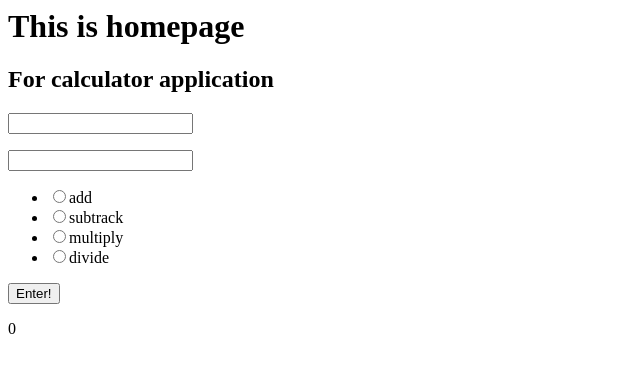
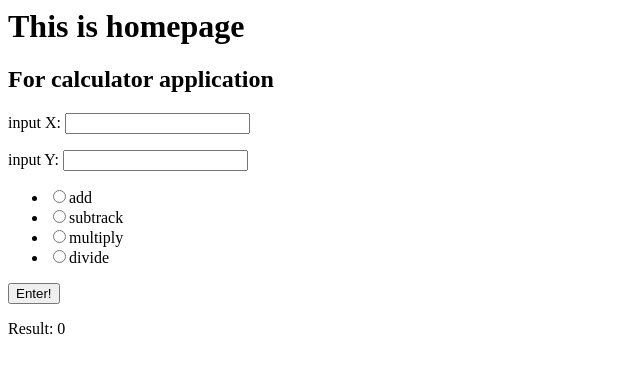
Before and after one commit to Kongpob-R/DjangoCalculator, a Django app: page / in a window 1280 px wide. Shown: the top 373 px of the page, without its empty margins (0-640 px from the left). Run offline with Django 3.2, Linux system fonts and the light colour scheme.

Commit message:
adding label

```diff
--- a/calculator/templates/home.html
+++ b/calculator/templates/home.html
@@ -3,8 +3,19 @@
 
 <form action="" method="post">
     {% csrf_token %}
-    <p><input type="text" name="X" id="X"></p>
-    <p><input type="text" name="Y" id="Y"></p>
+    <div class="row">
+        <div class="col-md-6">
+            <p>
+                <label for="X">input X:</label>
+                <input type="text" name="X" id="X">
+            </p>
+
+            <p>
+                <label for="Y">input Y:</label>
+                <input type="text" name="Y" id="Y">
+            </p>
+        </div>
+        <div class="col-md-6">
             <p>
                 <ul>
                     <li><input type="radio" name="operator" value="add">add</li>
@@ -14,5 +25,11 @@
                 </ul>
             </p>
             <p><button type="submit">Enter!</button></p>
+        </div>
+    </div>
+
 </form>
-<p>{{ result }}</p>
+<p>
+    <label for="result">Result: </label>
+    {{ result }}
+</p>
```
Lines whose indentation alone changed are shown as unchanged.
